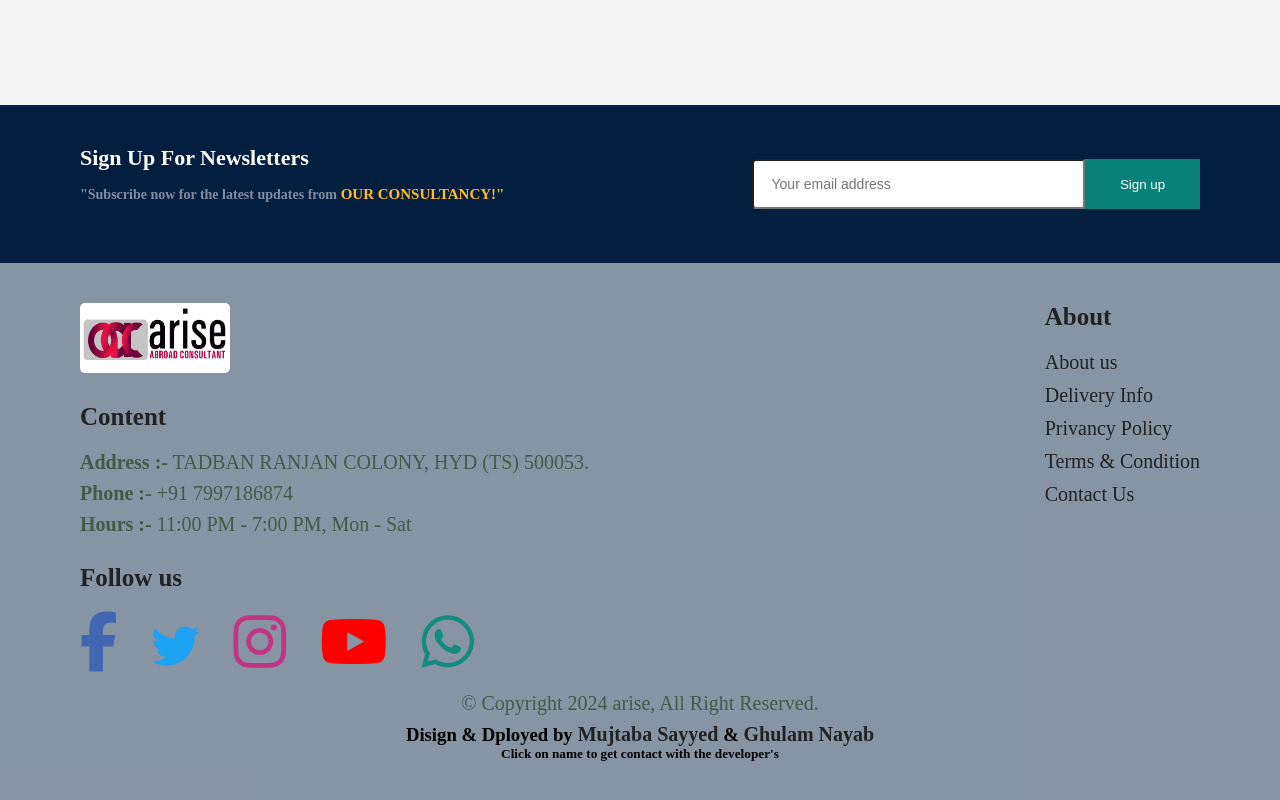
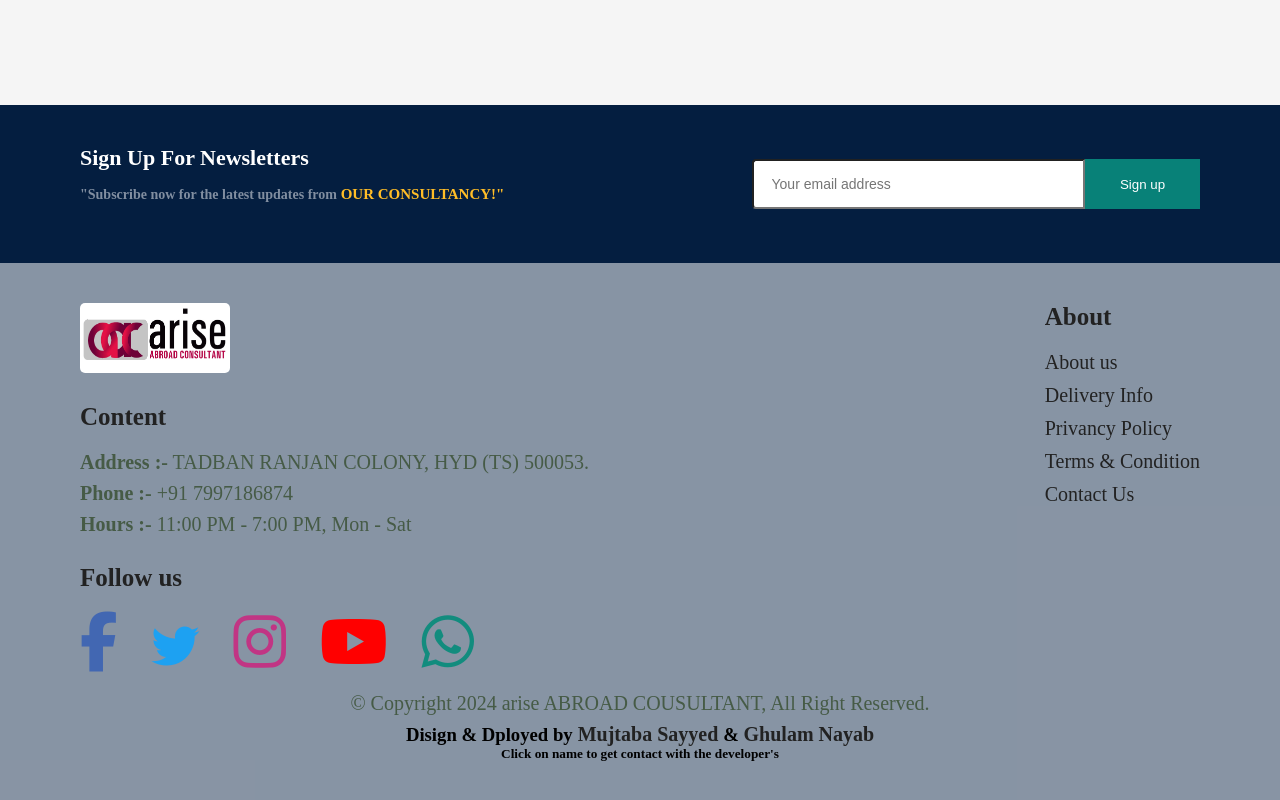
Before and after one commit to Mujtaba-s/arise, a plain HTML site: page index.html in a window 1280 px wide. Shown: the part 4067-4867 px from the top of the page. Drawn offline with Linux system fonts and the light colour scheme.

Commit message:
Update index.html

```diff
--- a/index.html
+++ b/index.html
@@ -186,7 +186,7 @@
             </div>
 
             <div class="cr">
-                <p>© Copyright 2024 arise, All Right Reserved.</p>
+                <p>© Copyright 2024 arise ABROAD COUSULTANT, All Right Reserved.</p>
                 <h3>Disign & Dployed by<a href=""> Mujtaba Sayyed </a> & <a href=""> Ghulam Nayab </a></h3>
                 <h5>Click on name to get contact with the developer's</h5>
             </div>
```
